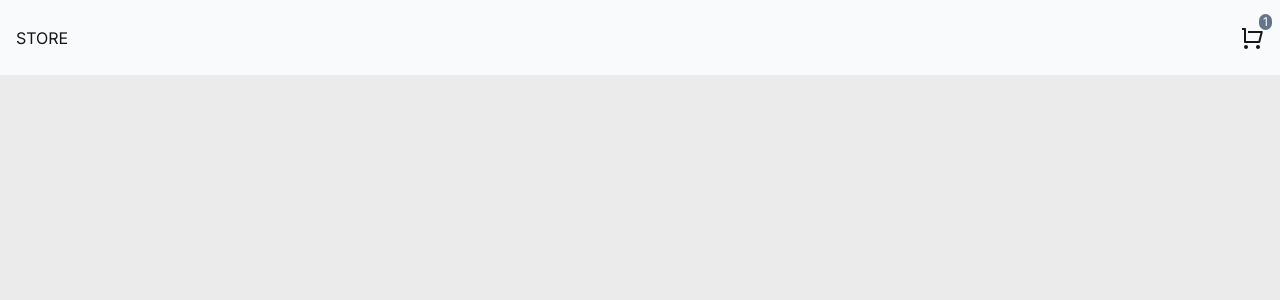
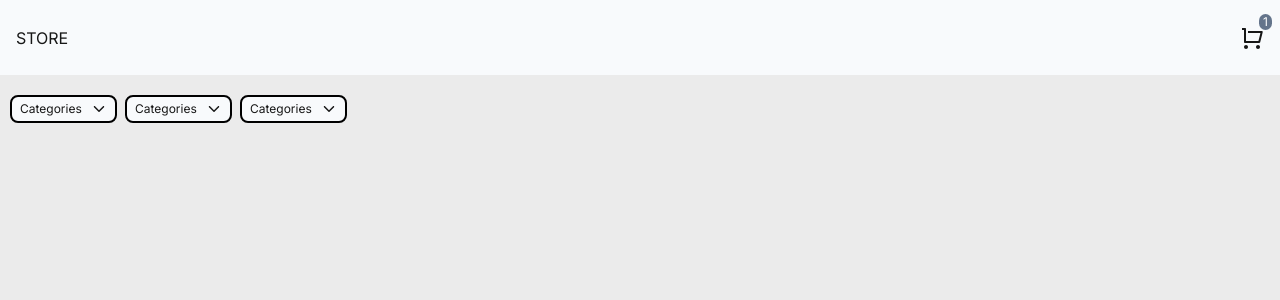
Before and after one commit to JhowBRCG/fake-store, a Next.js app: page / in a window 1280 px wide. Shown: the top 300 px of the page. Built offline with nearby package versions, Linux system fonts and the light colour scheme.

Commit message:
feat: add initial content to Home

```diff
--- a/app/page.tsx
+++ b/app/page.tsx
@@ -1,3 +1,13 @@
+import Select from "@/components/Select";
+
 export default function Home() {
-  return <h1 className="">Hello</h1>;
+  return (
+    <main className="mt-[75px] px-[10px] py-[20px]">
+      <div className="flex items-center gap-2">
+        <Select />
+        <Select />
+        <Select />
+      </div>
+    </main>
+  );
 }
```
